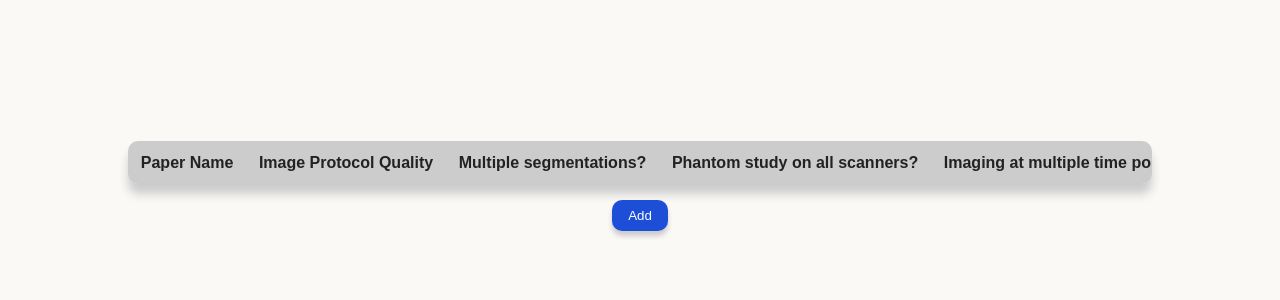
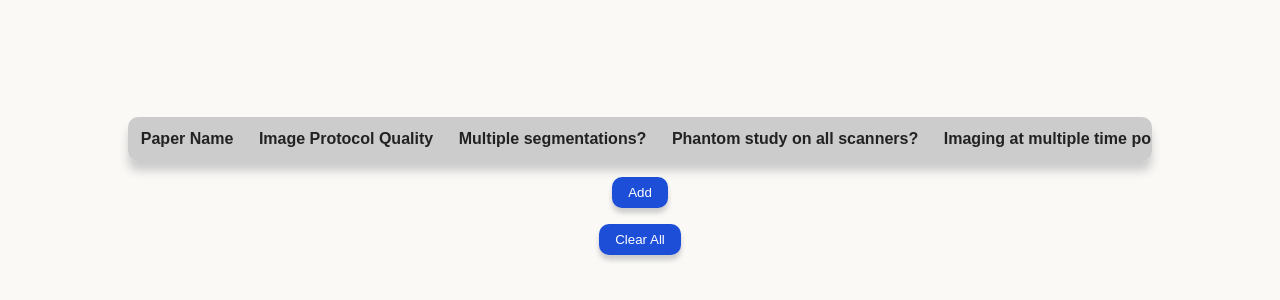
Before and after one commit to UWA-Medical-Physics-Research-Group/RQS-calculator, a React (Create React App) app in the folder rqsplus/: page / in a window 1280 px wide. Shown: the part 214-514 px from the top of the page. Built offline with nearby package versions, Linux system fonts and the light colour scheme.

Commit message:
Added a clear all button

```diff
--- a/rqsplus/src/App.jsx
+++ b/rqsplus/src/App.jsx
@@ -11,8 +11,11 @@ function App() {
     return savedRows ? JSON.parse(savedRows) : [];
   });
   const [rowToEdit, setRowToEdit] = useState(null);
+  const [deletedRows, setDeletedRows] = useState([]);
 
   const handleDeleteRow = (targetIndex) => {
+    const deletedRow = rows[targetIndex];
+    setDeletedRows([...deletedRows, deletedRow]);
     setRows(rows.filter((_, idx) => idx !== targetIndex));
   };
 
@@ -128,6 +131,19 @@ function App() {
     localStorage.setItem("rows", JSON.stringify(updatedRows));
   };
 
+  const handleClearAll = () => {
+    localStorage.setItem("deletedRows", JSON.stringify(rows));
+    setDeletedRows([...deletedRows, ...rows]);
+    setRows([]);
+  };
+
+  const handleUndoClear = () => {
+    const restoredRows = JSON.parse(localStorage.getItem("deletedRows"));
+    localStorage.removeItem("deletedRows");
+    setDeletedRows([]);
+    setRows(restoredRows || []);
+  };
+
   useEffect(() => {
     localStorage.setItem("rows", JSON.stringify(rows));
   }, [rows]);
@@ -138,6 +154,14 @@ function App() {
       <button className="btn" onClick={() => setModalOpen(true)}>
         Add
       </button>
+      <button className="btn" onClick={handleClearAll}>
+        Clear All
+      </button>
+      {deletedRows.length > 0 && (
+        <button className="btn" onClick={handleUndoClear}>
+          Undo Clear
+        </button>
+      )}
       {modalOpen && (
         <Modal
           closeModal={() => {
```
